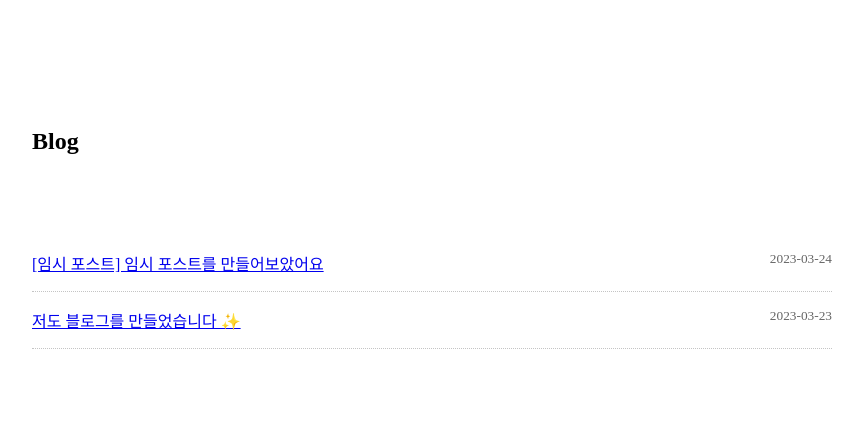
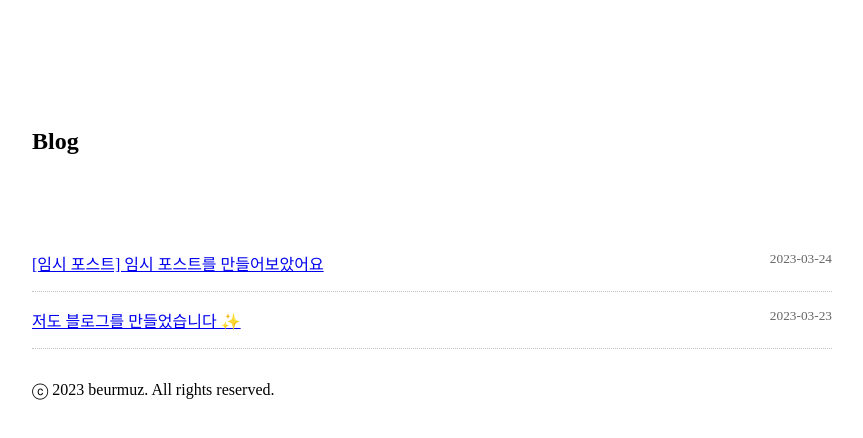
Before and after one commit to beurmuz/r-yeong.log, a Next.js app: page / in a window 1280 px wide. Shown: the top 438 px of the page, without its empty margins (208-1071 px from the left). Built offline with nearby package versions, Linux system fonts and the light colour scheme; a web font is replaced by a local one.

Commit message:
#2 [dev] 배포준비

```diff
--- a/pages/index.tsx
+++ b/pages/index.tsx
@@ -39,6 +39,9 @@ const Home = ({
           ))}
         </ul>
       </section>
+      <footer>
+        <p>ⓒ 2023 beurmuz. All rights reserved.</p>
+      </footer>
     </div>
   );
 };
--- a/pages/posts/blog/[id].tsx
+++ b/pages/posts/blog/[id].tsx
@@ -32,6 +32,9 @@ const Post = ({
           dangerouslySetInnerHTML={{ __html: postData.contentHtml }}
         />
       </article>
+      <footer>
+        <p>ⓒ 2023 beurmuz. All rights reserved.</p>
+      </footer>
     </div>
   );
 };
@@ -48,7 +51,7 @@ export const getStaticPaths: GetStaticPaths = async ({}) => {
 };
 
 export const getStaticProps: GetStaticProps = async ({ params }) => {
-  const postData = await getPostData(params.id as string);
+  const postData = await getPostData(params?.id as string);
   return {
     props: {
       postData,
```
